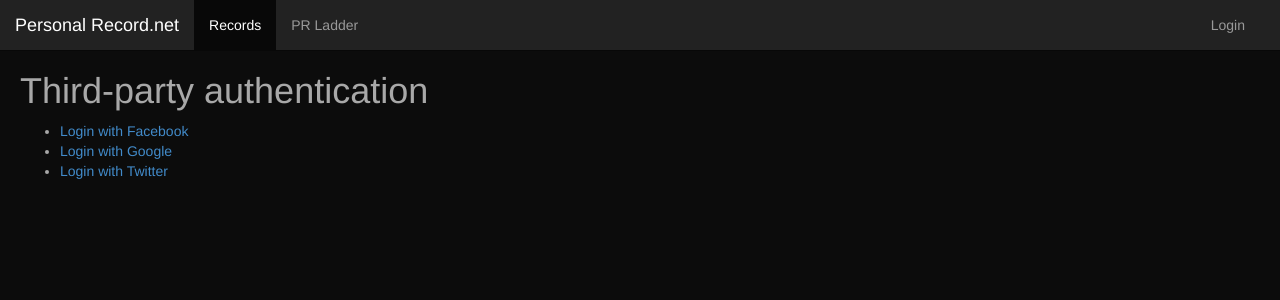
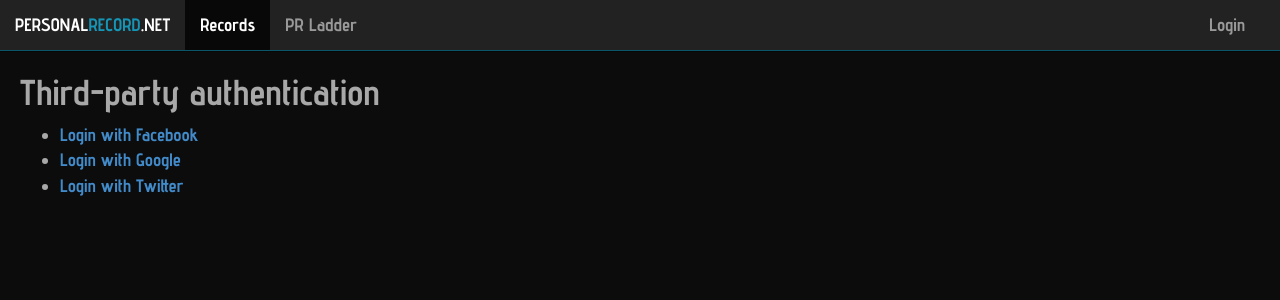
Before and after one commit to ckcollab/personalrecord, a Django app: page /login/ in a window 1280 px wide. Shown: the top 300 px of the page. Run offline with Django 3.2, Linux system fonts and the light colour scheme; parts of the project's set-up code (start-up, migrations or seed data) failed here and were passed over; some libraries are stand-ins or nearby versions.

Commit message:
more styling

```diff
--- a/personal_record_project/static/css/custom.css
+++ b/personal_record_project/static/css/custom.css
@@ -4,18 +4,29 @@
 body {
   color: #a8a8a8;
   background-color: #0c0c0c;
+  font-family: 'Advent Pro', 'sans-serif';
+  font-size: 18px;
 }
 .row {
   max-width: 1200px;
 }
 .form-control {
   padding: 6px;
+  background-color: #0b151d;
+  border-color: #0c5669;
 }
 /*
  * Header
  */
 .navbar-right {
   margin-right: 20px !important;
+}
+.navbar-inverse .navbar-collapse,
+.navbar-inverse .navbar-form {
+  border-bottom: 1px solid #0c5669;
+}
+.navbar-brand .record {
+  color: #1596b7;
 }
 /*
  * Content
--- a/personal_record_project/static/css/custom.less
+++ b/personal_record_project/static/css/custom.less
@@ -5,6 +5,8 @@
 body {
     color: #a8a8a8;
     background-color: rgba(12, 12, 12, 1);
+    font-family: 'Advent Pro', 'sans-serif';
+    font-size: 18px;
 }
 
 .row {
@@ -12,6 +14,8 @@
 }
 .form-control {
     padding: 6px;
+    background-color: hsl(209, 44%, 8%);
+    border-color: hsl(192, 79%, 23%);
 }
 
 /*
@@ -20,6 +24,15 @@
 .navbar-right {
     margin-right: 20px !important;
 }
+.navbar-inverse .navbar-collapse, .navbar-inverse .navbar-form {
+    border-bottom: 1px solid hsl(192, 79%, 23%);
+}
+.navbar-brand {
+    .record {
+        color: hsl(192, 79%, 40%);
+    }
+}
+
 
 /*
  * Content
--- a/personal_record_project/templates/base.html
+++ b/personal_record_project/templates/base.html
@@ -10,6 +10,8 @@
     <title>Personal Records</title>
 
     <meta name="google-site-verification" content="risH5JEwuUeKS5qtDWwapK-DqsIVRwF5fevf3_Bx5wk"/>
+
+    <link href='http://fonts.googleapis.com/css?family=Advent+Pro:700' rel='stylesheet' type='text/css'>
 
     <link href="{% static "css/normalize.css" %}" rel="stylesheet">
     <link href="{% static "css/bootstrap.min.css" %}" rel="stylesheet">
@@ -29,7 +31,7 @@
                 <span class="icon-bar"></span>
                 <span class="icon-bar"></span>
             </button>
-            <a class="navbar-brand" href="{% url 'home' %}">Personal Record.net</a>
+            <a class="navbar-brand" href="{% url 'home' %}">PERSONAL<span class="record">RECORD</span>.NET</a>
         </div>
 
         <div class="navbar-collapse collapse">
```
